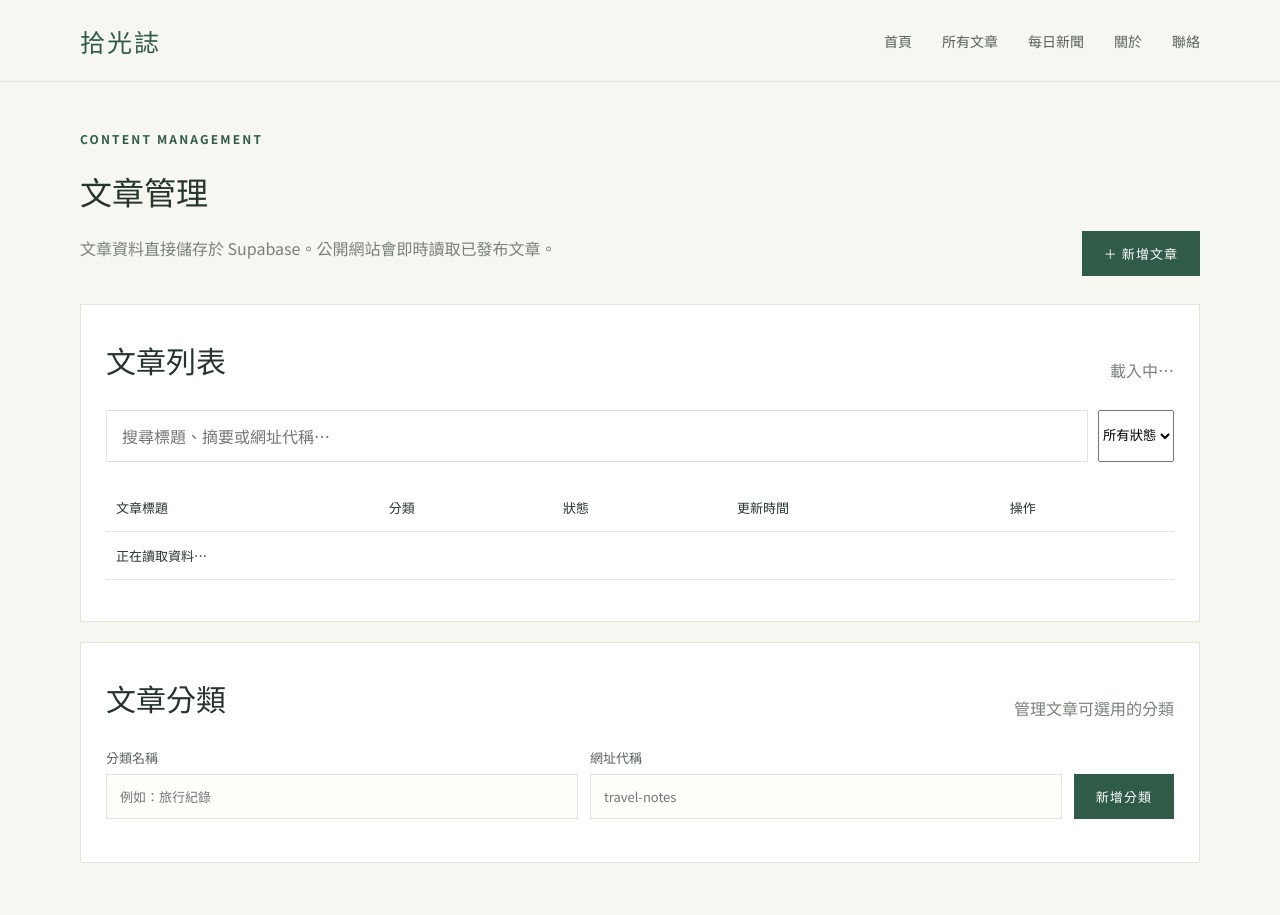
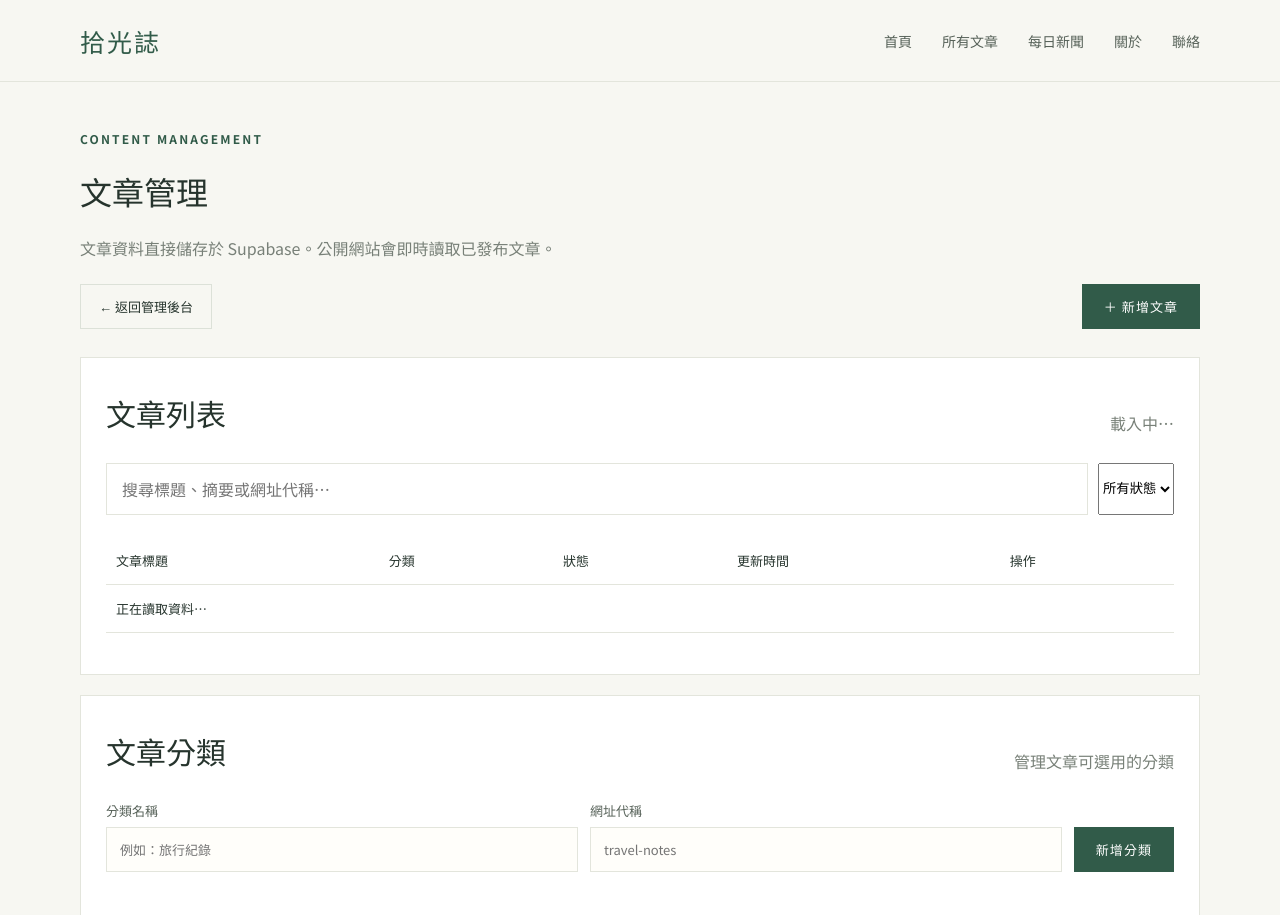
Before and after one commit to cismgpyrbo/Repository, an Astro site: page /Repository/admin/posts in a window 1280 px wide. Shown: the top 915 px of the page. Built offline with nearby package versions, Linux system fonts and the light colour scheme; Astro itself is replaced by a stand-in of ours; a script that the page names is missing.

Commit message:
Add dashboard navigation link to admin section

```diff
--- a/src/pages/admin/posts.astro
+++ b/src/pages/admin/posts.astro
@@ -5,7 +5,7 @@ import BaseLayout from '../../layouts/BaseLayout.astro';
   <main class="container admin-shell">
     <div class="eyebrow">CONTENT MANAGEMENT</div>
     <div class="section-heading">
-      <div><h1 class="serif">文章管理</h1><p class="muted">文章資料直接儲存於 Supabase。公開網站會即時讀取已發布文章。</p></div>
+      <div><h1 class="serif">文章管理</h1><p class="muted">文章資料直接儲存於 Supabase。公開網站會即時讀取已發布文章。</p><a class="category-chip" href="/admin/" style="display:inline-block;margin-top:8px">← 返回管理後台</a></div>
       <button class="button" id="new-post" type="button">＋ 新增文章</button>
     </div>
 
```
